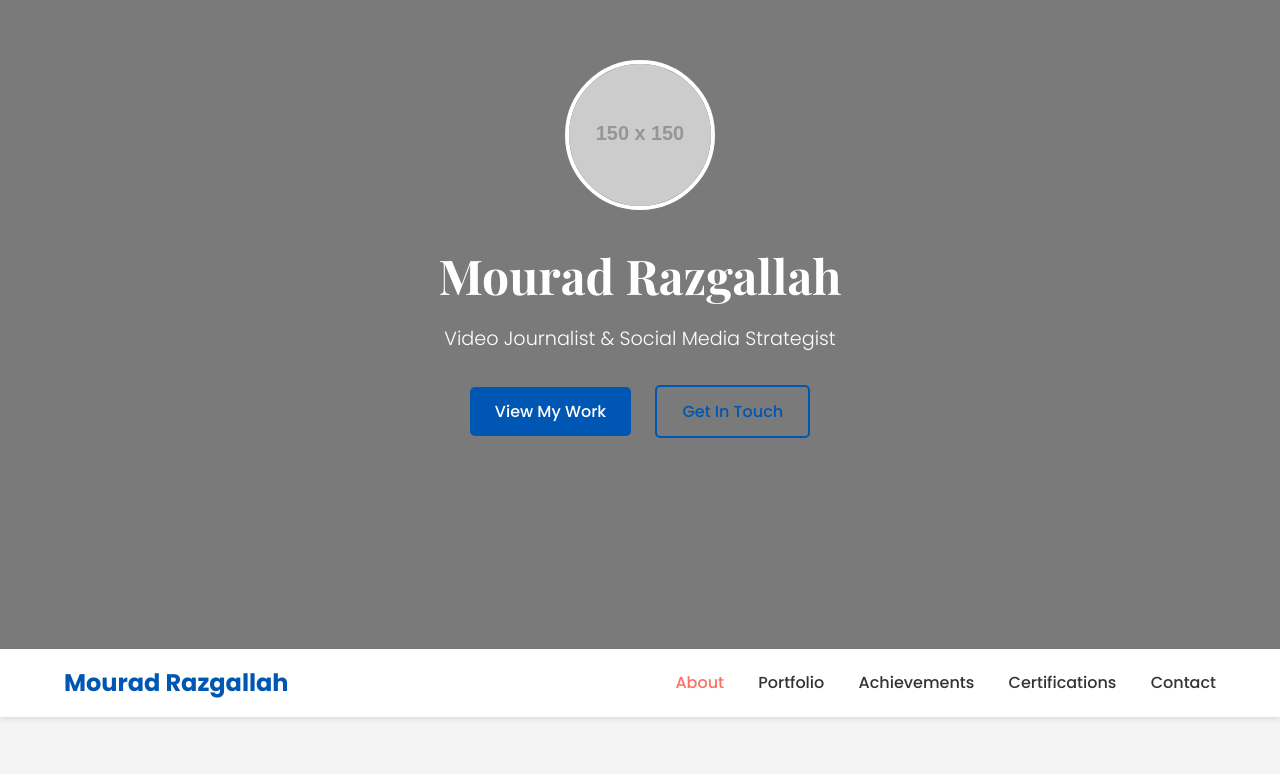
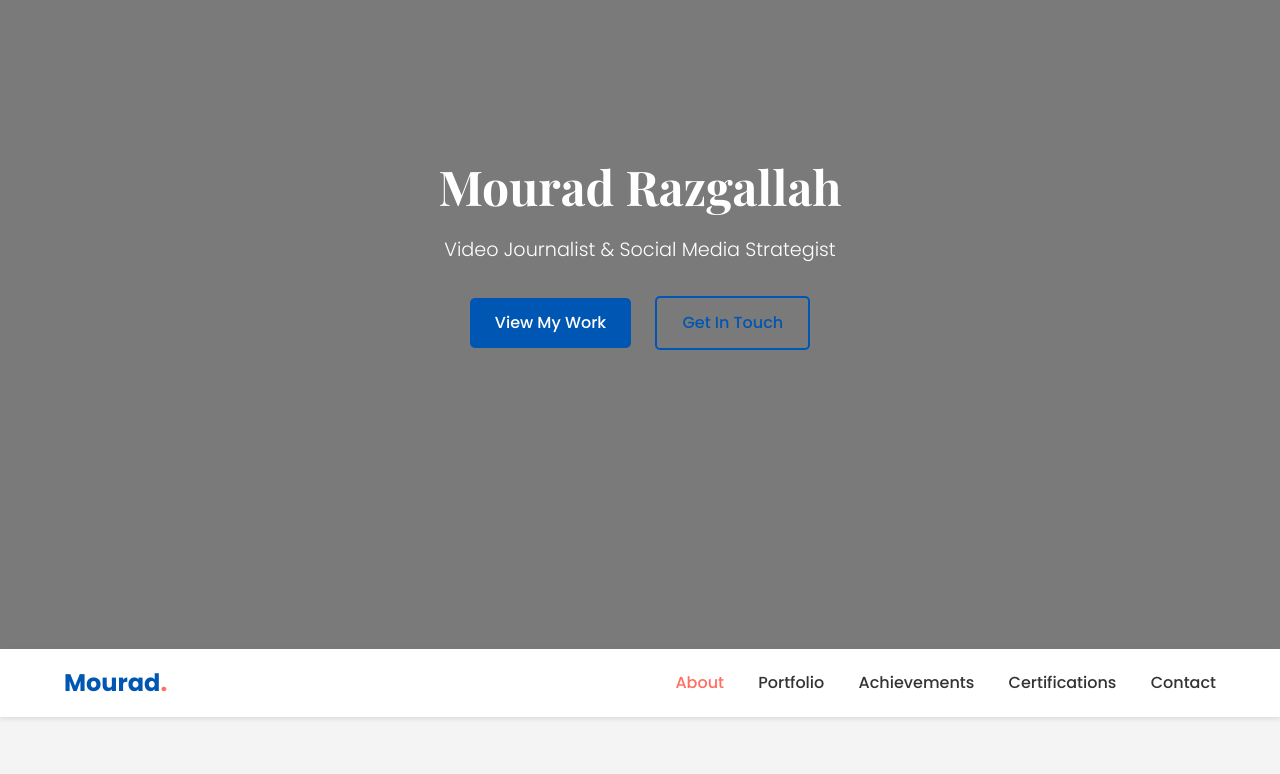
Before and after one commit to Moura1989/mourad-portfolio, a plain HTML site: page index.html in a window 1280 px wide. Shown: the part 151-925 px from the top of the page. Drawn offline with nearby package versions, Linux system fonts and the light colour scheme; no server answers; placeholder pictures from the web are drawn by us.

Commit message:
Update index.html

```diff
--- a/index.html
+++ b/index.html
@@ -3,7 +3,7 @@
 <head>
     <meta charset="UTF-8">
     <meta name="viewport" content="width=device-width, initial-scale=1.0">
-    <title>Mourad Razgallah | Video Journalist & Social Media Strategist</title>
+    <title> Mourad Razgallah | Video Journalist & Social Media Strategist</title>
     <meta name="description" content="Explore the professional portfolio of Mourad Razgallah, an award-winning video journalist and social media strategist with expertise in video production, documentaries, and digital campaigns.">
     <meta name="keywords" content="video journalism, social media strategy, documentaries, content creation, Mourad Razgallah">
     <meta name="author" content="Mourad Razgallah">
@@ -763,7 +763,6 @@
     <!-- Header/Hero Section -->
     <header>
         <div class="container header-content">
-            <img src="https://via.placeholder.com/150" alt="Mourad Razgallah" class="profile-img">
             <h1 class="header-title">Mourad Razgallah</h1>
             <p class="header-subtitle">Video Journalist & Social Media Strategist</p>
             <div class="header-btns">
@@ -776,7 +775,7 @@
     <!-- Navigation -->
     <nav>
         <div class="container nav-container">
-            <a href="#" class="logo">Mourad Razgallah</a>
+            <a href="#" class="logo">Mourad<span style="color: var(--secondary-color);">.</span></a>
             <div class="nav-links">
                 <a href="#about" class="active">About</a>
                 <a href="#portfolio">Portfolio</a>
@@ -1245,7 +1244,7 @@
     <!-- Footer -->
     <footer>
         <div class="container footer-content">
-            <a href="#" class="logo">Mourad Razgallah</a>
+            <a href="#" class="logo">Mourad<span style="color: var(--secondary-color);">.</span></a>
             <div class="footer-links">
                 <a href="#about">About</a>
                 <a href="#portfolio">Work</a>
@@ -1406,9 +1405,7 @@
             });
 
             if (isValid && /^[^\s@]+@[^\s@]+\.[^\s@]+$/.test(email.value)) {
-                fetch
-
-(form.action, {
+                fetch(form.action, {
                     method: 'POST',
                     body: new FormData(form),
                     headers: { 'Accept': 'application/json' }
```
